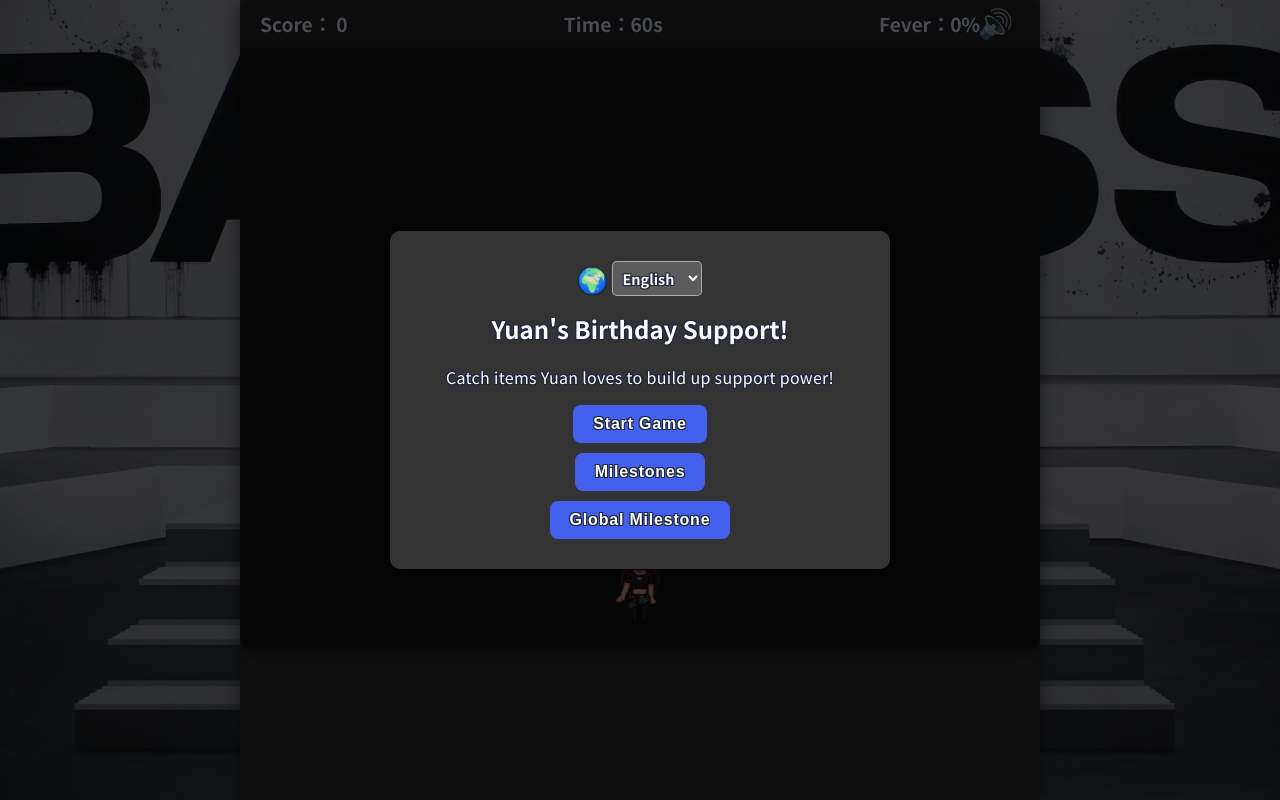
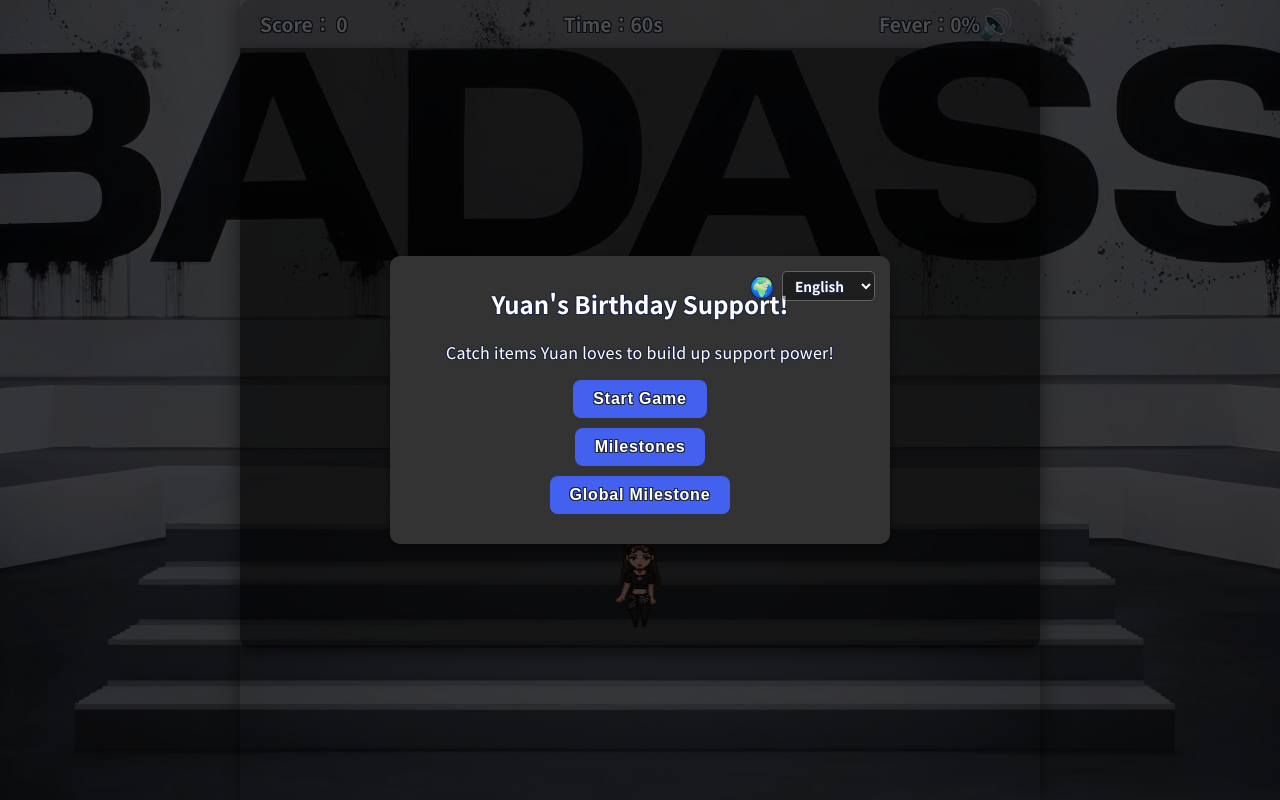
Before and after one commit to zx4032410/2026-Happy-Yuan-Day, a plain HTML site: page index.html in a window 1280 px wide. Drawn offline with nearby package versions, Linux system fonts and the light colour scheme; no server answers.

Commit message:
style: 調整語言切換器樣式與位置，使其圖示與選單更小巧，並將其置於右上角。

```diff
--- a/styles/base.css
+++ b/styles/base.css
@@ -31,7 +31,8 @@ body {
     max-width: 800px;
     height: 100dvh;
     /* ✨ Fix: Use dynamic viewport height */
-    background-color: #333;
+    background-color: transparent;
+    /* ✨ Fix: Make transparent to show body background */
     overflow: hidden;
     box-shadow: 0 0 20px rgba(0, 0, 0, 0.5);
     padding-bottom: env(safe-area-inset-bottom);
--- a/styles/game-ui.css
+++ b/styles/game-ui.css
@@ -106,18 +106,23 @@
 
 /* --- ✨ 語言切換器樣式 --- */
 #lang-switcher-area span {
-    font-size: 1.5em;
-    /* 地球圖示 */
-    margin-right: 5px;
+    font-size: 1.2em;
+    /* ✨ Smaller icon */
+    margin-right: 3px;
+    /* ✨ Less spacing */
 }
 
 #lang-switcher-area select {
-    background-color: rgba(255, 255, 255, 0.2);
+    background-color: rgba(0, 0, 0, 0.4);
+    /* ✨ Subtle dark background */
     color: white;
-    border: 1px solid rgba(255, 255, 255, 0.5);
+    border: 1px solid rgba(255, 255, 255, 0.3);
+    /* ✨ Lighter border */
     border-radius: 5px;
-    padding: 5px;
-    font-size: 0.9em;
+    padding: 3px 8px;
+    /* ✨ Smaller padding */
+    font-size: 0.85em;
+    /* ✨ Smaller font */
     font-family: 'Noto Sans TC', sans-serif;
     font-weight: 700;
     cursor: pointer;
@@ -165,9 +170,14 @@
 #lang-switcher-area {
     display: flex;
     align-items: center;
-    justify-content: center;
-    margin-bottom: 15px;
-    /* Add space below */
+    justify-content: flex-end;
+    /* ✨ Align to right */
+    position: absolute;
+    /* ✨ Position in top-right of modal */
+    top: 15px;
+    right: 15px;
+    gap: 5px;
+    z-index: 10;
 }
 
 #user-id-display {
```
